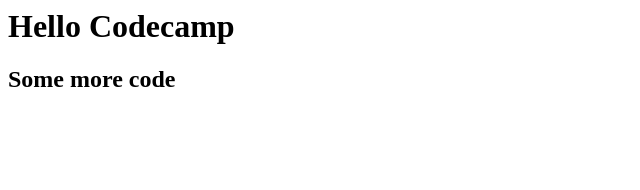
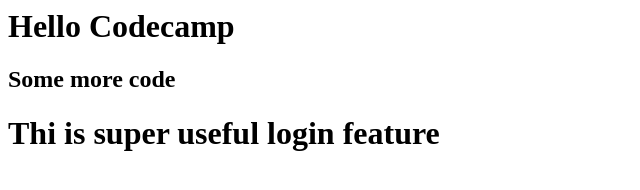
Before and after one commit to Notezaaa0008/learn-git-test, a plain HTML site: page index.html in a window 1280 px wide. Shown: the whole page, without its empty margins (0-640 px from the left). Drawn offline with Linux system fonts and the light colour scheme.

Commit message:
add login feature

```diff
--- a/index.html
+++ b/index.html
@@ -1,3 +1,5 @@
 <h1>Hello Codecamp</h1>
 
 <h2>Some more code</h2>
+
+<h1>Thi is super useful login feature</h1>
```
